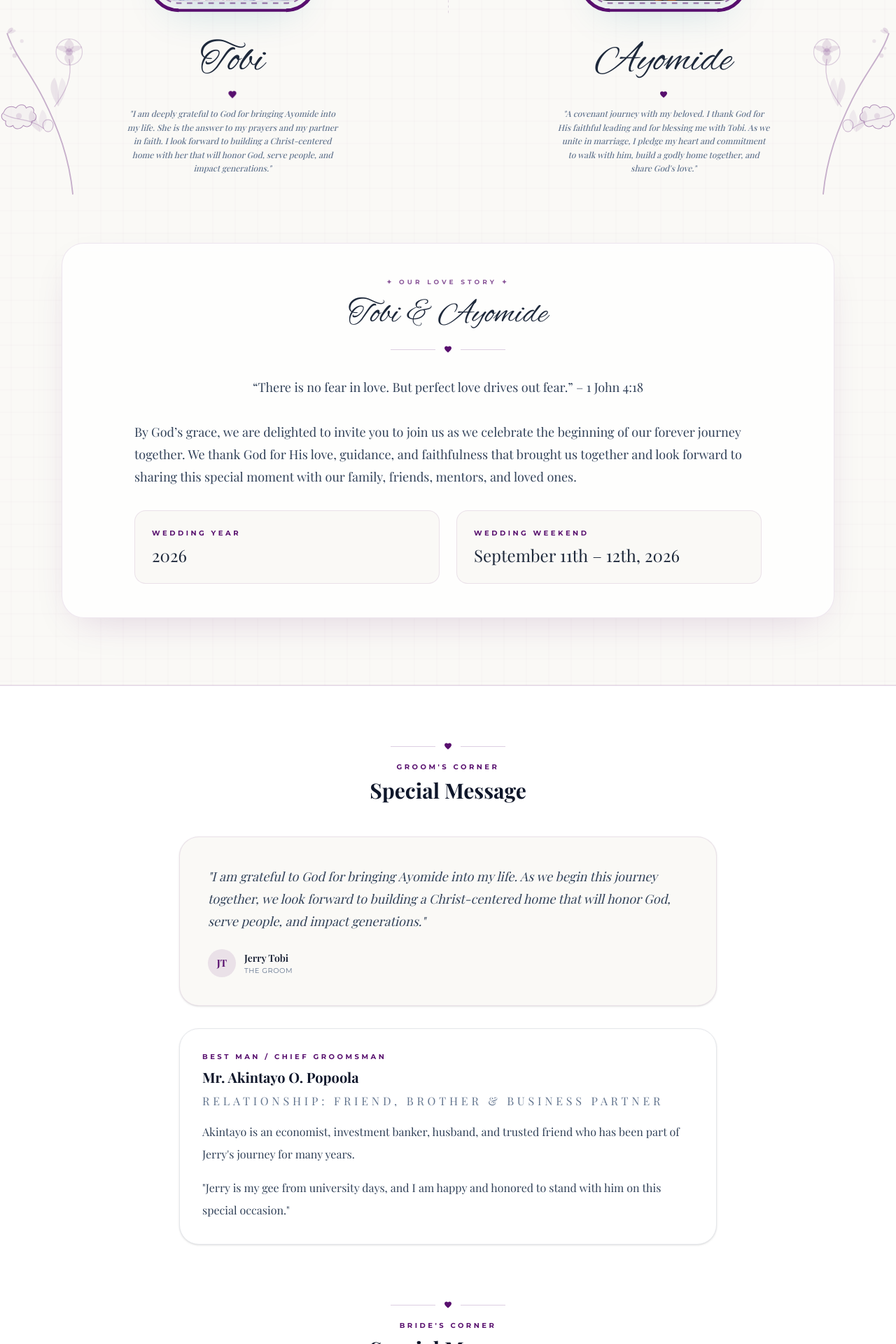
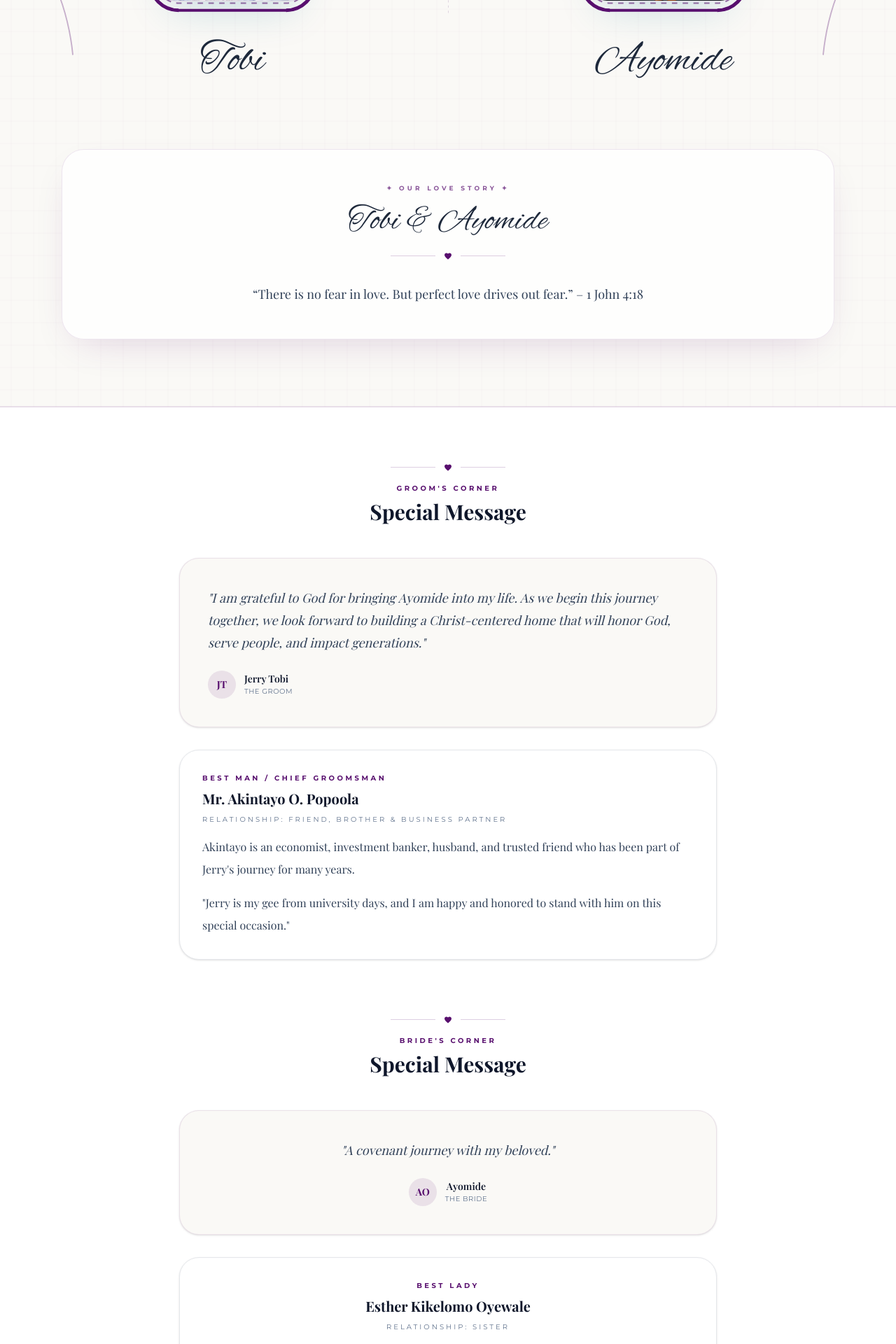
Before and after one commit to CYCLIC05/WEDDING-DIGITAL-INVITE, a React (Vite) app: page / in a window 1280 px wide. Shown: the part 1720-3640 px from the top of the page at 70% size. Built offline with nearby package versions, Linux system fonts and the light colour scheme; a web font is replaced by a local one.

Commit message:
feat: add RSVP form and information components for wedding invitation site

```diff
--- a/src/components/CoupleAbout.tsx
+++ b/src/components/CoupleAbout.tsx
@@ -297,12 +297,6 @@ export function CoupleAbout() {
               <h3 className="font-script text-6xl text-[#1E293B] leading-none">
                 {couple.groomName}
               </h3>
-              <div className="my-3 text-[#580F6E] animate-heart-pulse" style={{ animationDuration: '3s' }}>
-                <HeartSVG className="w-3 h-3" />
-              </div>
-              <p className="text-[12px] text-slate-500 max-w-xs leading-relaxed px-2 font-medium italic font-serif">
-                "{couple.groomAbout}"
-              </p>
             </div>
           </div>
 
@@ -359,12 +353,6 @@ export function CoupleAbout() {
               <h3 className="font-script text-6xl text-[#1E293B] leading-none">
                 {couple.brideName}
               </h3>
-              <div className="my-3 text-[#580F6E] animate-heart-pulse" style={{ animationDuration: '3.4s' }}>
-                <HeartSVG className="w-3 h-3" />
-              </div>
-              <p className="text-[12px] text-slate-500 max-w-xs leading-relaxed px-2 font-medium italic font-serif">
-                "{couple.brideAbout}"
-              </p>
             </div>
           </div>
 
@@ -392,24 +380,7 @@ export function CoupleAbout() {
               “There is no fear in love. But perfect love drives out fear.” – 1 John 4:18
             </p>
 
-            <p className="font-serif text-base md:text-lg leading-8 text-slate-700">
-              By God’s grace, we are delighted to invite you to join us as we celebrate the beginning of our forever journey together. We thank God for His love, guidance, and faithfulness that brought us together and look forward to sharing this special moment with our family, friends, mentors, and loved ones.
-            </p>
 
-            <div className="grid grid-cols-1 md:grid-cols-2 gap-6">
-              <div className="rounded-2xl border border-[#580F6E]/10 bg-[#FAF9F6] p-6">
-                <p className="font-sans text-[10px] uppercase tracking-[0.35em] text-[#580F6E] font-bold mb-2">
-                  Wedding Year
-                </p>
-                <p className="font-serif text-2xl text-[#1E293B]">2026</p>
-              </div>
-              <div className="rounded-2xl border border-[#580F6E]/10 bg-[#FAF9F6] p-6">
-                <p className="font-sans text-[10px] uppercase tracking-[0.35em] text-[#580F6E] font-bold mb-2">
-                  Wedding Weekend
-                </p>
-                <p className="font-serif text-2xl text-[#1E293B]">September 11th – 12th, 2026</p>
-              </div>
-            </div>
 
 
           </div>
--- a/src/components/GroomsCorner.tsx
+++ b/src/components/GroomsCorner.tsx
@@ -44,7 +44,7 @@ export function GroomsCorner() {
         <div className="rounded-[1.75rem] border border-[#E5E7EB] bg-white p-6 md:p-8 shadow-sm text-left">
           <p className="text-[10px] uppercase tracking-[0.35em] text-[#580F6E] font-bold mb-2">Best Man / Chief Groomsman</p>
           <h3 className="font-serif text-xl text-slate-900 font-bold">Mr. Akintayo O. Popoola</h3>
-          <p className="font-serif text-base text-slate-500 uppercase tracking-[0.3em] mt-2 mb-4">Relationship: Friend, Brother &amp; Business Partner</p>
+          <p className="text-[10px] font-sans text-slate-500 uppercase tracking-[0.3em] mt-2 mb-4">Relationship: Friend, Brother &amp; Business Partner</p>
           <p className="font-serif text-base text-slate-700 leading-8">
             Akintayo is an economist, investment banker, husband, and trusted friend who has been part of Jerry's journey for many years.
           </p>
@@ -67,11 +67,11 @@ export function GroomsCorner() {
         </div>
 
         {/* Bride's message */}
-        <div className="rounded-[1.75rem] border border-[#580F6E]/10 bg-[#FAF9F6] p-8 md:p-10 shadow-sm mb-8 text-left">
+        <div className="rounded-[1.75rem] border border-[#580F6E]/10 bg-[#FAF9F6] p-8 md:p-10 shadow-sm mb-8 text-center">
           <p className="font-serif text-base md:text-lg leading-8 text-slate-700 italic">
             "A covenant journey with my beloved."
           </p>
-          <div className="mt-6 flex items-center gap-3">
+          <div className="mt-6 flex items-center justify-center gap-3">
             <div className="w-10 h-10 rounded-full bg-[#580F6E]/10 flex items-center justify-center">
               <span className="font-serif text-sm font-bold text-[#580F6E]">AO</span>
             </div>
@@ -83,29 +83,16 @@ export function GroomsCorner() {
         </div>
 
         {/* Best Lady card */}
-        <div className="rounded-[1.75rem] border border-[#E5E7EB] bg-white p-6 md:p-8 shadow-sm text-left">
+        <div className="rounded-[1.75rem] border border-[#E5E7EB] bg-white p-6 md:p-8 shadow-sm text-center">
           <p className="text-[10px] uppercase tracking-[0.35em] text-[#580F6E] font-bold mb-2">Best Lady</p>
           <h3 className="font-serif text-xl text-slate-900 font-bold">Esther Kikelomo Oyewale</h3>
-          <p className="font-serif text-base text-slate-500 uppercase tracking-[0.3em] mt-2 mb-4">Relationship: Sister</p>
+          <p className="text-[10px] font-sans text-slate-500 uppercase tracking-[0.3em] mt-2 mb-4">Relationship: Sister</p>
           <p className="font-serif text-base text-slate-700 leading-8">
             "From your best sister in the world, it's a thing of joy to stand beside you on this day. We have come a long way to be here. I'm filled with mixed emotions because I wouldn't have someone to disturb and borrow from on a daily. All the clothes, shoe, perfume and even soap 🤲🏿😩🥲 thank you. Anyways, I'd be visiting you once in a while on this occasion of need. I love you 😉"
           </p>
         </div>
 
-        {/* ── SPECIAL NOTE ── */}
-        <div className="mt-20 rounded-[1.75rem] border border-[#580F6E]/10 bg-[#FAF9F6] p-8 md:p-10 shadow-sm text-center">
-          <p className="text-[10px] uppercase tracking-[0.4em] text-[#580F6E] font-bold mb-3">
-            Special Note
-          </p>
-          <p className="font-serif text-base md:text-lg leading-8 text-slate-700">
-            Your prayers, love, and support mean so much to us. We look forward to celebrating this special occasion with you as we begin our journey together.
-          </p>
-          <div className="mt-6 text-slate-700">
-            <p className="font-serif text-base md:text-lg leading-7 mb-2">With Love,</p>
-            <p className="font-serif text-base md:text-lg leading-7 font-semibold mb-1">Jerry Tobi &amp; Ayomide</p>
-            <p className="font-serif text-sm text-slate-500 uppercase tracking-[0.3em]">September 2026</p>
-          </div>
-        </div>
+
 
       </div>
     </section>
--- a/src/components/RSVPForm.tsx
+++ b/src/components/RSVPForm.tsx
@@ -378,6 +378,21 @@ export function RSVPForm() {
               </div>
             </div>
 
+            {/* ── SPECIAL NOTE ── */}
+            <div className="mt-4 rounded-[1.75rem] border border-[#580F6E]/10 bg-[#FAF9F6] p-8 md:p-10 shadow-sm text-center">
+              <p className="text-[10px] uppercase tracking-[0.4em] text-[#580F6E] font-bold mb-3">
+                Special Note
+              </p>
+              <p className="font-serif text-base md:text-lg leading-8 text-slate-700">
+                Your prayers, love, and support mean so much to us. We look forward to celebrating this special occasion with you as we begin our journey together.
+              </p>
+              <div className="mt-6 text-slate-700">
+                <p className="font-serif text-base md:text-lg leading-7 mb-2">With Love,</p>
+                <p className="font-serif text-base md:text-lg leading-7 font-semibold mb-1">Jerry Tobi &amp; Ayomide</p>
+                <p className="font-serif text-sm text-slate-500 uppercase tracking-[0.3em]">September 2026</p>
+              </div>
+            </div>
+
             <div className="pt-3">
               <button
                 id="submit-rsvp-btn"
```
